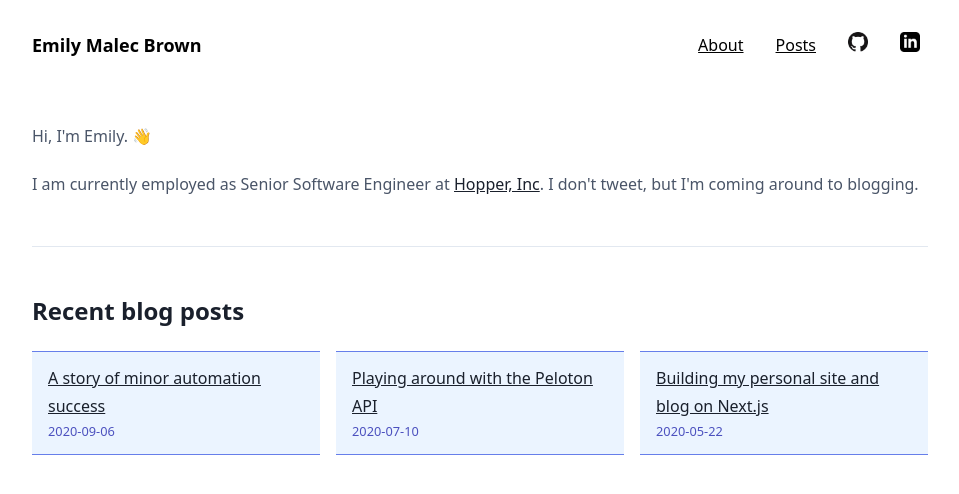
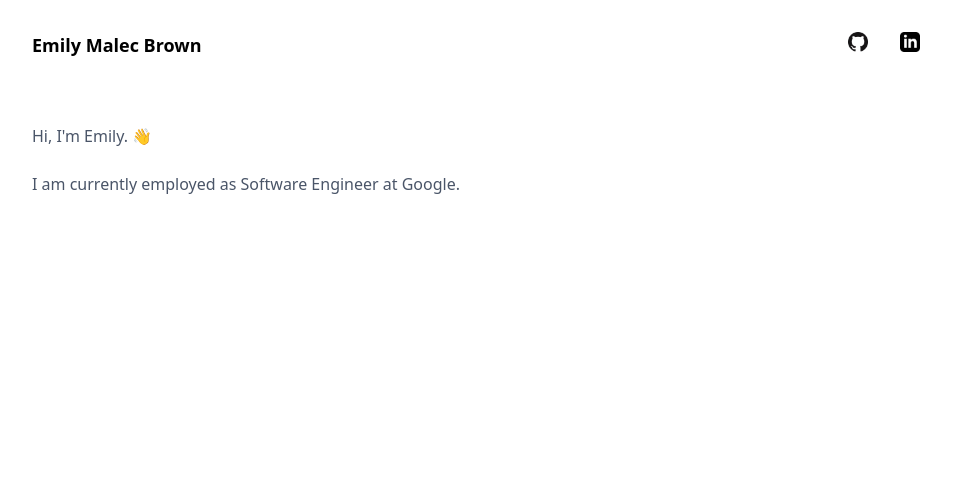
Before and after one commit to emilymalecbrown/emb-static, a Next.js app: page / in a window 1280 px wide. Shown: the top 494 px of the page, without its empty margins (160-1119 px from the left). Built offline with nearby package versions, Linux system fonts and the light colour scheme.

Commit message:
scrape, for now

```diff
--- a/components/Layout.js
+++ b/components/Layout.js
@@ -8,7 +8,7 @@ function Layout({ children }) {
     <>
       <Head>
         <link rel="icon" href="/favicon.ico" />
-        <meta name="description" content="Emily Malec Brown personal blog." />
+        <meta name="description" content={siteTitle} />
         <meta property="og:image" />
         <meta name="og:title" content={siteTitle} />
         <meta name="twitter:card" content="summary_large_image" />
--- a/components/Nav.js
+++ b/components/Nav.js
@@ -8,8 +8,8 @@ export default () => (
     </Link>
 
     <nav className="flex items-center">
-      <NavItem href={'/about'}>About</NavItem>
-      <NavItem href={'/posts'}>Posts</NavItem>
+      {/* <NavItem href={'/about'}>About</NavItem>
+      <NavItem href={'/posts'}>Posts</NavItem> */}
       <NavItem href={'https://www.github.com/emilymalecbrown'}>
         <Image src={'/images/github.png'} width={20} height={20} />
       </NavItem>
--- a/pages/index.js
+++ b/pages/index.js
@@ -11,17 +11,13 @@ export default function Home({ allPostsData }) {
     <div className="max-w-full mb-16 prose">
       <p>Hi, I'm Emily. 👋</p>
       <p>
-        I am currently employed as Senior Software Engineer at{' '}
-        <a className="underline" href={'https://www.hopper.com/'}>
-          Hopper, Inc
-        </a>
-        . I don't tweet, but I'm coming around to blogging.
+        I am currently employed as Software Engineer at Google.
       </p>
-      <hr className="my-8" />
+      {/* <hr className="my-8" />
       <h2 className="text-lg my-4">Recent blog posts</h2>
       <div className="grid lg:grid-cols-3 md:grid-cols-2 sm:grid-cols-1 gap-4">
         {renderRecentPosts()}
-      </div>
+      </div> */}
     </div>
   )
 }
```
